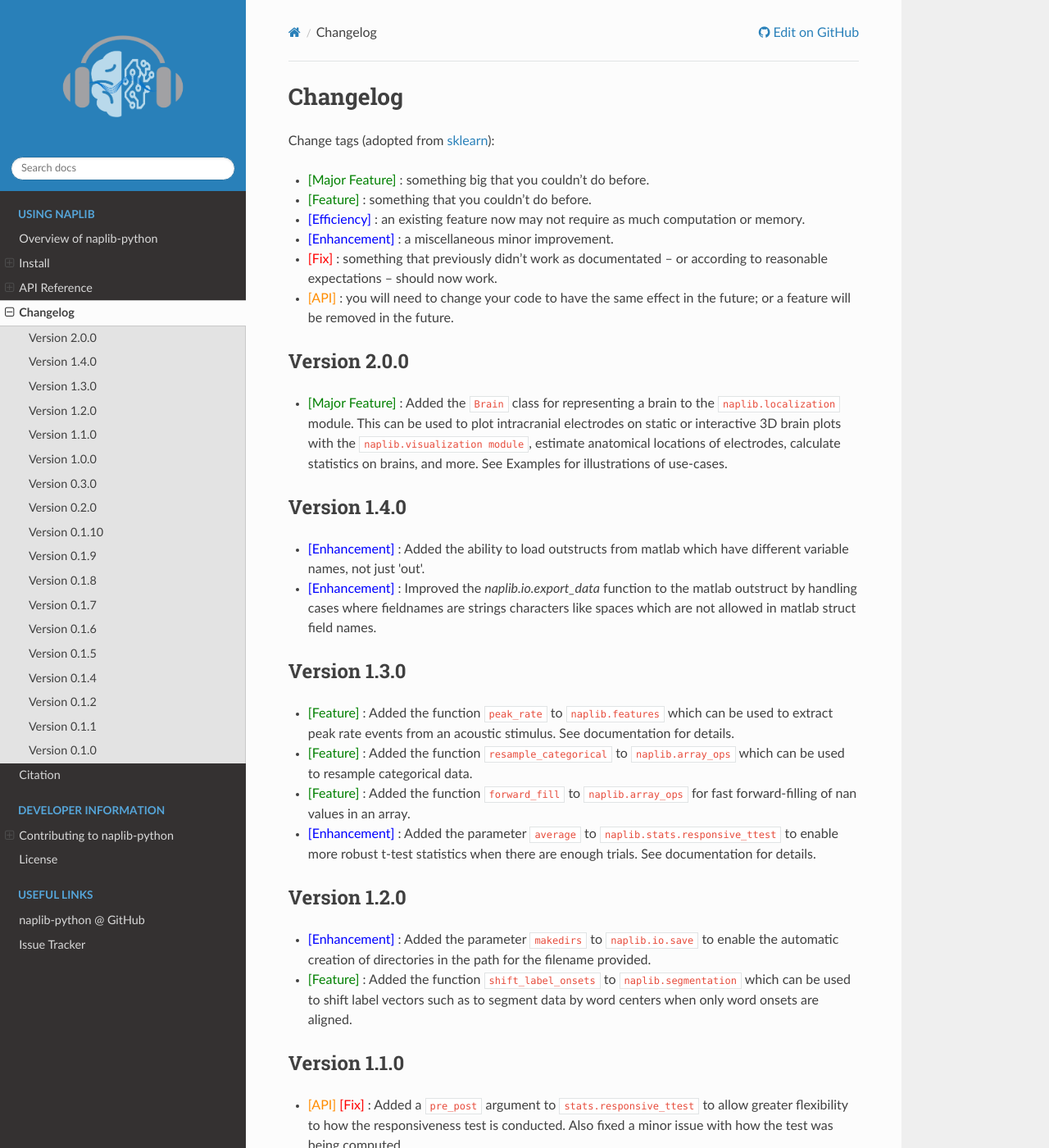
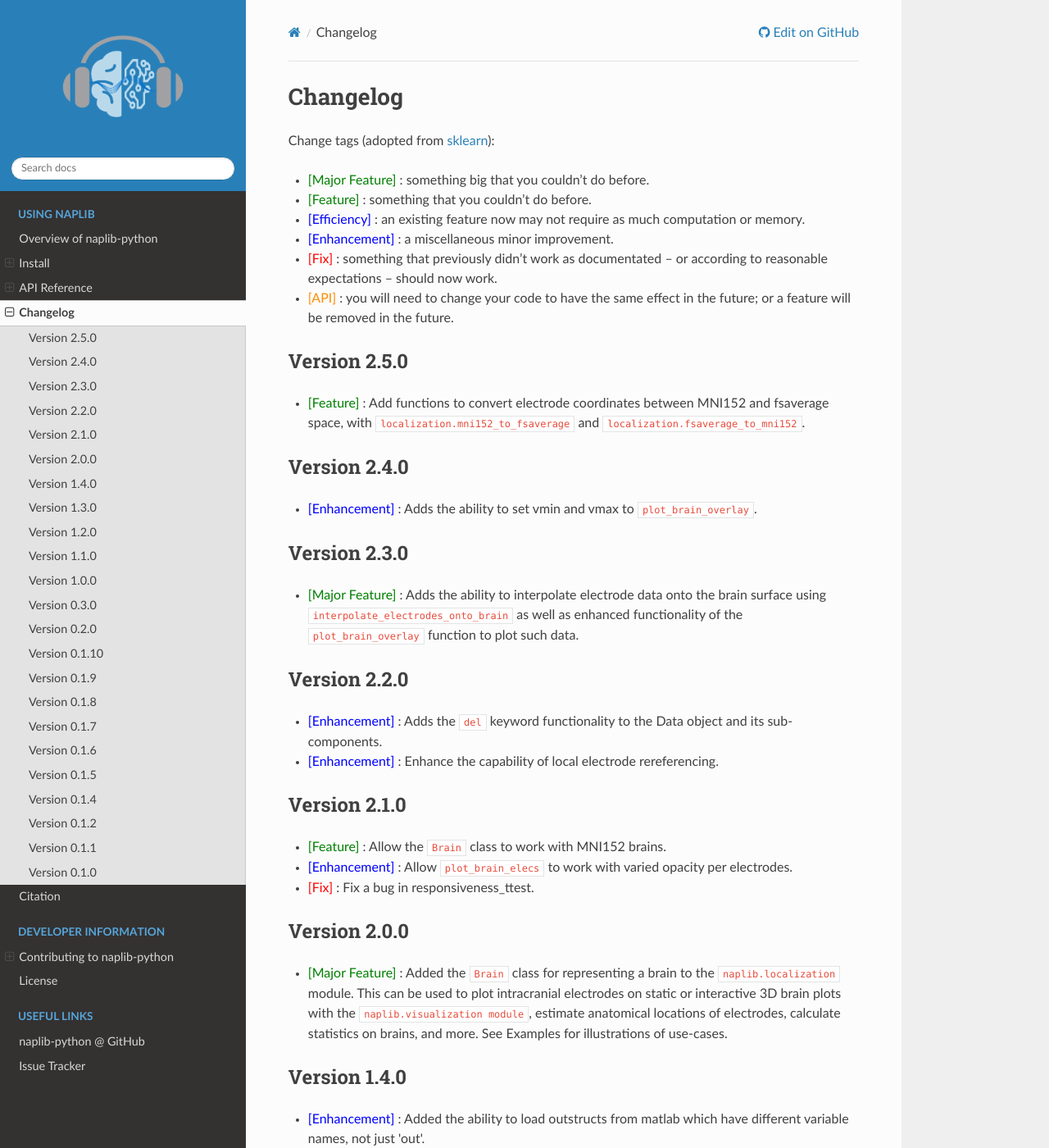
Before and after one commit to naplab/naplib-python, a Sphinx documentation site: the page built from docs/changelog.rst, in a window 1280 px wide and 1400 px high. Shown: the whole window at 82% size. Built offline with Sphinx 7.4.7 and the Read the Docs theme 3.1.0, drawn with Linux system fonts in a browser that asks for light colours; pages that are not in the unit, such as notebooks, are missing from menus; the version number is read from the project's files by our own code.

Commit message:
Update changelog.rst

```diff
--- a/docs/changelog.rst
+++ b/docs/changelog.rst
@@ -27,6 +27,30 @@ Change tags (adopted from `sklearn <https://scikit-learn.org/stable/whats_new/v0
 - |Fix| : something that previously didn’t work as documentated – or according to reasonable expectations – should now work.
 
 - |API| : you will need to change your code to have the same effect in the future; or a feature will be removed in the future.
+
+Version 2.5.0
+-------------
+- |Feature| : Add functions to convert electrode coordinates between MNI152 and fsaverage space, with ``localization.mni152_to_fsaverage`` and ``localization.fsaverage_to_mni152``.
+
+Version 2.4.0
+-------------
+- |Enhancement| : Adds the ability to set vmin and vmax to ``plot_brain_overlay``.
+
+Version 2.3.0
+-------------
+- |MajorFeature| : Adds the ability to interpolate electrode data onto the brain surface using ``interpolate_electrodes_onto_brain`` as well as enhanced functionality of the ``plot_brain_overlay`` function to plot such data.
+
+Version 2.2.0
+-------------
+- |Enhancement| : Adds the ``del`` keyword functionality to the Data object and its sub-components.
+- |Enhancement| : Enhance the capability of local electrode rereferencing.
+
+
+Version 2.1.0
+-------------
+- |Feature| : Allow the ``Brain`` class to work with MNI152 brains.
+- |Enhancement| : Allow ``plot_brain_elecs`` to work with varied opacity per electrodes.
+- |Fix| : Fix a bug in responsiveness_ttest.
 
 Version 2.0.0
 -------------
```
